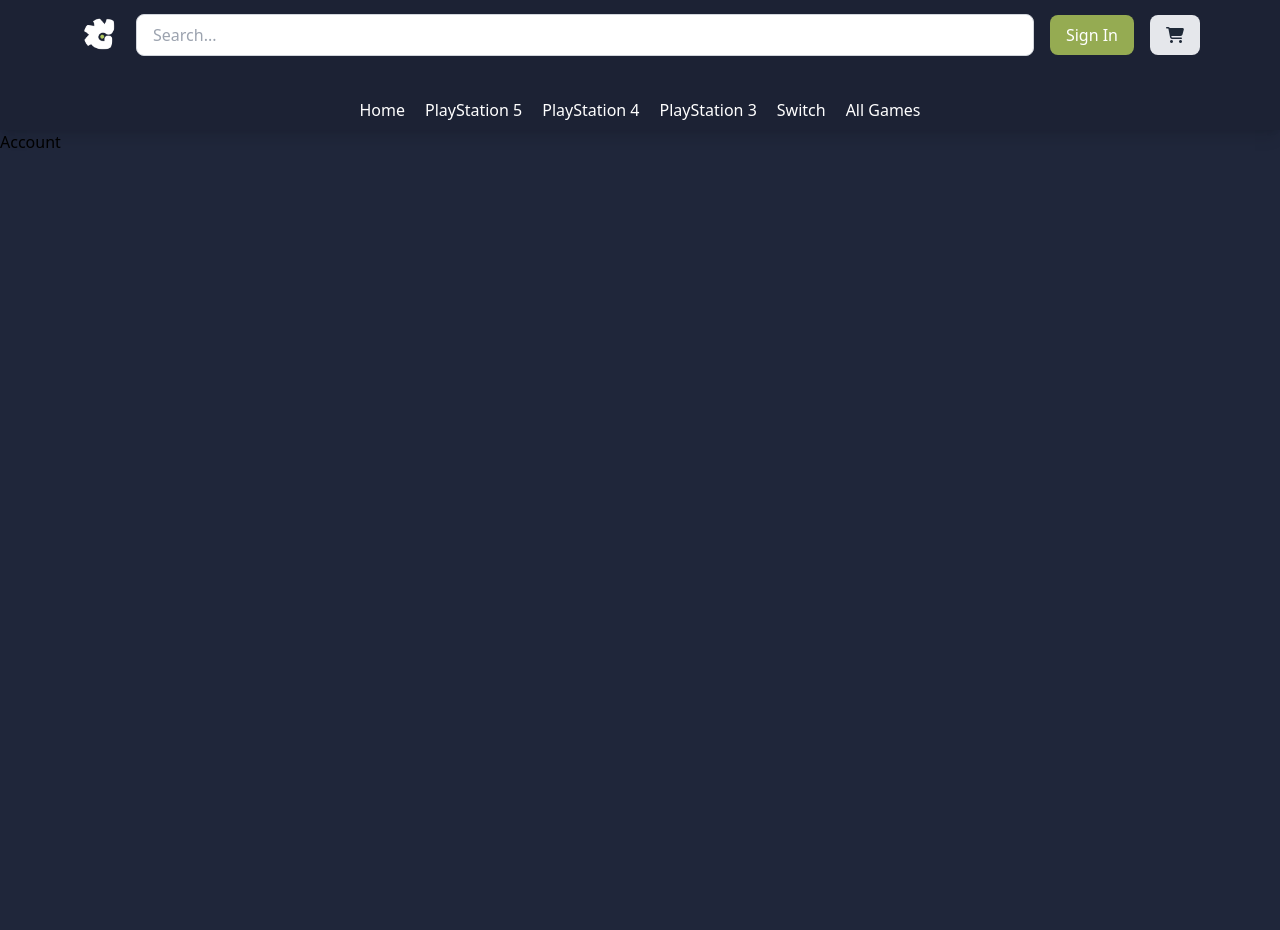
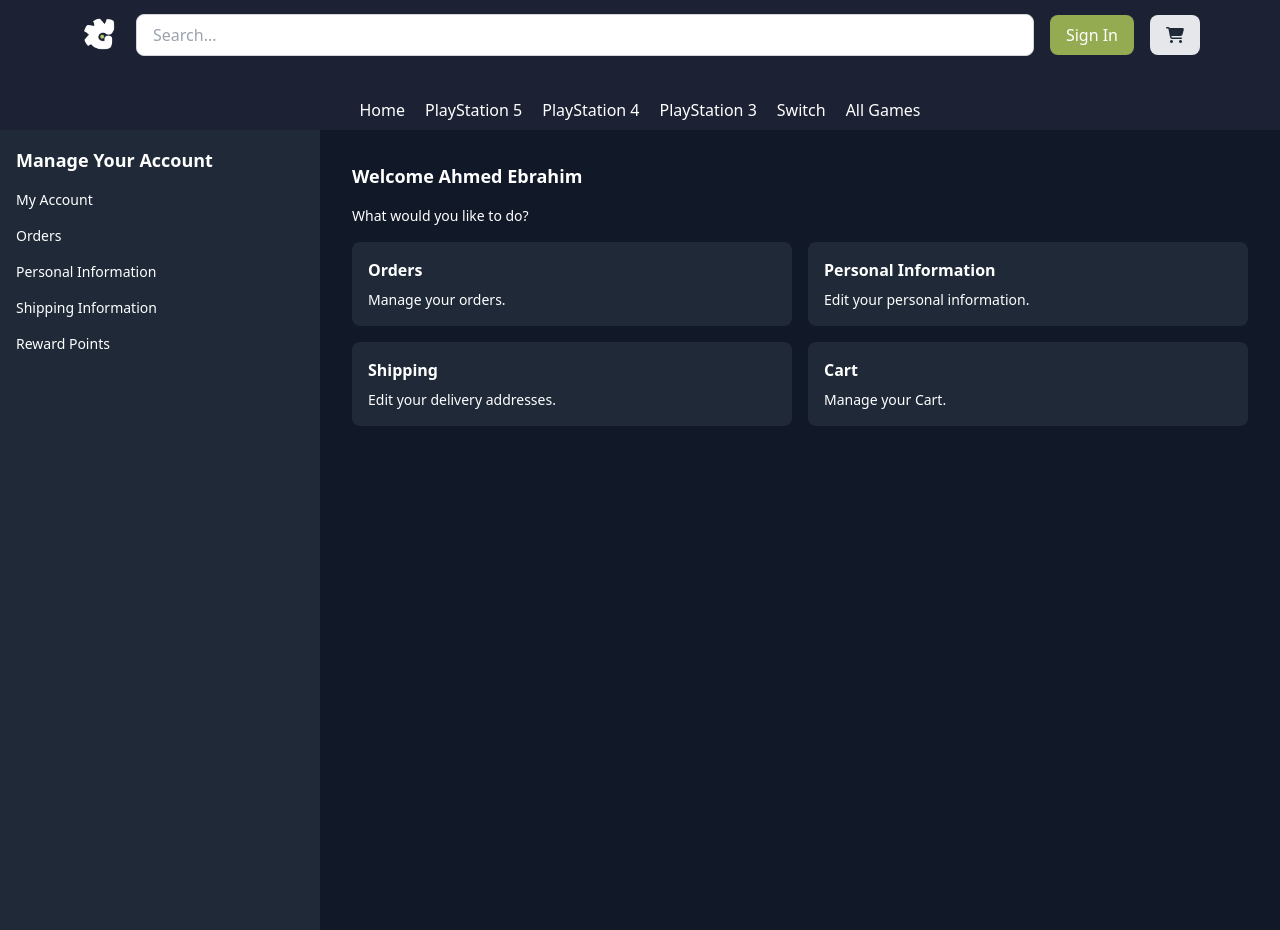
Before and after one commit to shebov3/DataBase-Project, a React (Vite) app in the folder FrontEnd/: page /account in a window 1280 px wide. Before the commit the page ends 800 px from the top, so only its background shows below. Built offline with nearby package versions, Linux system fonts and the light colour scheme.

Commit message:
udpate
update

```diff
--- a/FrontEnd/src/components/NavBar.jsx
+++ b/FrontEnd/src/components/NavBar.jsx
@@ -52,6 +52,14 @@ const NavBar = ({ searchData, setSearchData, userData, setUserData }) => {
                 </button>
                 {dropdownOpen && (
                   <div className="absolute right-0 mt-2 w-40 bg-white rounded-lg shadow-lg">
+                    <Link
+                      to={'/account'}
+                      className="block w-full text-left px-4 py-2 text-sm text-gray-700 hover:text-[rgb(149,171,82)] transition duration-200 rounded-md"
+                    >
+                      <i className="fa-solid fa-file-invoice"></i>
+                      <span className="ml-4">Account</span>
+                    </Link>
+
                     <button
                       onClick={handleLogout}
                       className="block w-full text-left px-4 py-2 text-sm text-gray-700 hover:text-red-500 transition duration-200 rounded-md"
@@ -59,13 +67,6 @@ const NavBar = ({ searchData, setSearchData, userData, setUserData }) => {
                       <i className="fa-solid fa-right-from-bracket mr-2"></i>
                       <span className="ml-2">Log Out</span>
                     </button>
-                    <Link
-                      to={'/account'}
-                      className="block w-full text-left px-4 py-2 text-sm text-gray-700 hover:text-[rgb(149,171,82)] transition duration-200 rounded-md"
-                    >
-                      <i className="fa-solid fa-file-invoice"></i>
-                      <span className="ml-4">Account</span>
-                    </Link>
                   </div>
                 )}
               </div>
--- a/FrontEnd/src/pages/Account.jsx
+++ b/FrontEnd/src/pages/Account.jsx
@@ -6,8 +6,54 @@ const Account = ({ searchData, setSearchData, userData, setUserData }) => {
 
 
   return (
-    <>Account</>
-  )
+      <div className="bg-gray-900 h-screen flex">
+        <div className="w-1/4 bg-gray-800 p-4">
+          <h2 className="text-white text-lg font-bold mb-4">Manage Your Account</h2>
+          <ul className="flex flex-col gap-2">
+            <Link to={'/account'} className="text-white text-sm mb-2 hover:text-blue-400 transition-colors duration-200">
+              My Account
+            </Link>
+            <Link className="text-white text-sm mb-2 hover:text-blue-400 transition-colors duration-200">
+              Orders
+            </Link>
+            <Link className="text-white text-sm mb-2 hover:text-blue-400 transition-colors duration-200">
+              Personal Information
+            </Link>
+            <Link className="text-white text-sm mb-2 hover:text-blue-400 transition-colors duration-200">
+              Shipping Information
+            </Link>
+            <Link className="text-white text-sm mb-2 hover:text-blue-400 transition-colors duration-200">
+              Reward Points
+            </Link>
+          </ul>
+        </div>
+
+        <div className="w-3/4 p-8">
+          <h2 className="text-white text-lg font-bold mb-4">Welcome Ahmed Ebrahim</h2>
+          <p className="text-white text-sm mb-4">What would you like to do?</p>
+
+          <div className="grid grid-cols-2 gap-4">
+            <div className="bg-gray-800 p-4 cursor-pointer rounded-lg transform transition-all duration-300 hover:bg-gray-700">
+              <h3 className="text-white text-md font-bold mb-2">Orders</h3>
+              <p className="text-white text-sm">Manage your orders.</p>
+            </div>
+            <div className="bg-gray-800 p-4 cursor-pointer rounded-lg transform transition-all duration-300 hover:bg-gray-700">
+              <h3 className="text-white text-md font-bold mb-2">Personal Information</h3>
+              <p className="text-white text-sm">Edit your personal information.</p>
+            </div>
+            <div className="bg-gray-800 p-4 cursor-pointer rounded-lg transform transition-all duration-300 hover:bg-gray-700">
+              <h3 className="text-white text-md font-bold mb-2">Shipping</h3>
+              <p className="text-white text-sm">Edit your delivery addresses.</p>
+            </div>
+            <div className="bg-gray-800 p-4 cursor-pointer rounded-lg transform transition-all duration-300 hover:bg-gray-700">
+              <h3 className="text-white text-md font-bold mb-2">Cart</h3>
+              <p className="text-white text-sm">Manage your Cart.</p>
+            </div>
+          </div>
+        </div>
+      </div>
+
+  );
 }
 
 export default Account;
```
